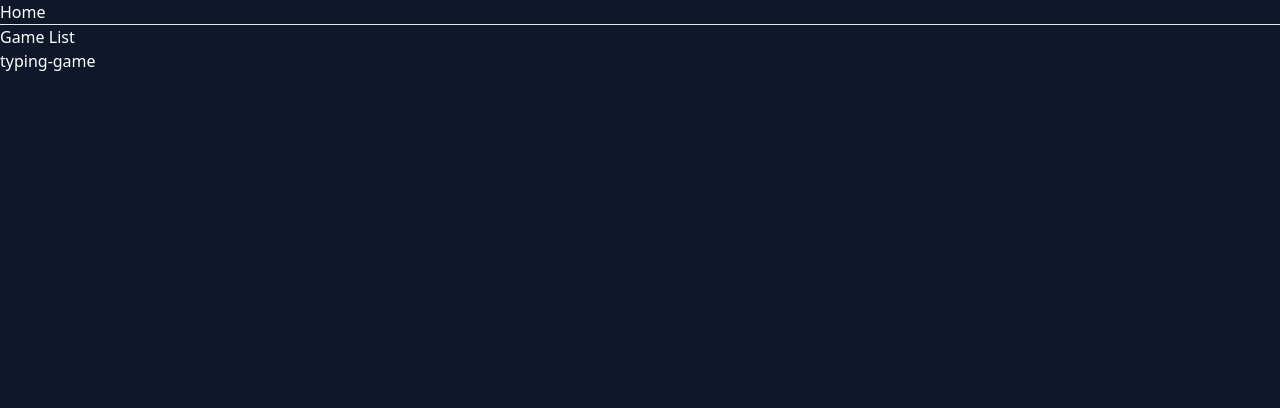
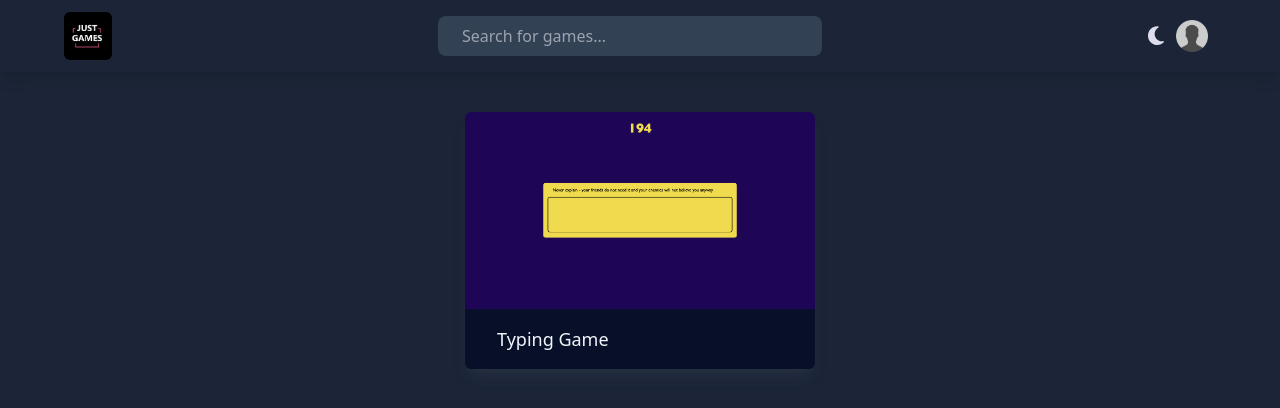
Before and after one commit to iMuhammad3/games-arcade, a React (Vite) app: page / in a window 1280 px wide. Shown: the top 408 px of the page. Built offline with nearby package versions, Linux system fonts and the light colour scheme.

Commit message:
switch to conditional rendering instead of router

```diff
--- a/index.html
+++ b/index.html
@@ -6,8 +6,8 @@
     <link rel="shortcut icon" href="" type="image/x-icon">
     <title>Games Arcade</title>
   </head>
-  <body class="bg-slate-900">
-    <div id="app"></div>
+  <body>
+    <div class="dark:bg-slate-850 min-h-screen" id="app"></div>
     <script type="module" src="/src/index.jsx"></script>
   </body>
 </html>
--- a/src/App.jsx
+++ b/src/App.jsx
@@ -1,26 +1,23 @@
-// import Header from "./components/Header"
-// import Main from './components/Main'
 
-// function App() {
-//   return (
-
-//   )
-// }
-
-// export default App
-
-// App.jsx
-// App.jsx
 import React from 'react';
 import { BrowserRouter as Router, Routes, Route, Link } from 'react-router-dom';
 import HomePage from './pages/HomePage';
 import GamePage from './pages/GamePage';
+import Header from './components/Header'
+import Main from './components/Main';
 
 const App = () => {
   return (
-    <Router>
-      <div className='text-white'>
-        <nav>
+    <>
+      <Header />
+      <Main />
+    </>
+  );
+};
+
+
+export default App;
+{/* <nav>
           <ul>
             <li>
               <Link to="/">Home</Link>
@@ -32,11 +29,5 @@ const App = () => {
 
         <Routes>
           <Route path="/" element={<HomePage />} />
-          <Route path="/game/:gameName" element={<GamePage />} />
-        </Routes>
-      </div>
-    </Router>
-  );
-};
-
-export default App;
+          <Route path="/games/:gameName" element={<GamePage />} />
+        </Routes> */}
--- a/src/components/Game.jsx
+++ b/src/components/Game.jsx
@@ -1,8 +1,8 @@
-function Game(){
+function Game({name, handleClick}){
     return (
-        <div className="rounded-md overflow-hidden shadow-lg dark:shadow-gray-600/20 cursor-pointer hover:-translate-y-1 transition">
+        <div onClick={handleClick} className="rounded-md overflow-hidden shadow-lg dark:shadow-gray-600/20 cursor-pointer hover:-translate-y-1 transition">
             <img className="w-[350px] aspect-video object-cover" src="./src/assets/game-previews/typing-game.png" alt="" />
-            <p className="px-8 py-4 md:text-lg dark:bg-slate-950">Typing Game</p>
+            <p className="px-8 py-4 md:text-lg dark:bg-slate-950">{name}</p>
         </div>
     )
 }
--- a/src/components/Main.jsx
+++ b/src/components/Main.jsx
@@ -1,14 +1,37 @@
+// Main.jsx
+import { useState } from "react";
 import Game from "./Game";
 import SearchInput from "./Input";
 
 function Main() {
+  const [selectedGame, setSelectedGame] = useState(null);
+
+  const handleGameClick = (gameName) => {
+    setSelectedGame(gameName);
+    console.log(selectedGame)
+  };
+
+  const renderGamePage = () => {
+      if (selectedGame) {
+      // Render the game page or component based on the selected game
       return (
-        <main className="py-10 px-16 flex flex-col gap-6">
+        <div>
+          <h2>{selectedGame} Game Page</h2>
+          {/* Add logic to render the specific game component */}
+        </div>
+      );
+    }
+
+    return null;
+  };
+
+  return (
+    <main className="dark:bg-slate-850 dark:text-slate-100 py-10 px-16 flex flex-col gap-6">
       <SearchInput forHeader={false} />
+      {renderGamePage()}
       <ul className="flex justify-center flex-wrap gap-6">
-                <Game />
-                <Game />
-                <Game />
+        <Game name="Typing Game" handleClick={() => handleGameClick("typing-game")} />
+        {/* Add more games with their respective onClick handlers */}
       </ul>
     </main>
   );
--- a/src/pages/HomePage.jsx
+++ b/src/pages/HomePage.jsx
@@ -13,22 +13,18 @@
 
 // HomePage.jsx
 import React from 'react';
+import Main from '../components/Main'
 import { Link } from 'react-router-dom';
+import Header from '../components/Header';
 
 const HomePage = () => {
   const games = ['typing-game']; // Add more games as needed
 
   return (
-    <div>
-      <h2>Game List</h2>
-      <ul>
-        {games.map((game) => (
-          <li key={game}>
-            <Link to={`/game/${game}`}>{game}</Link>
-          </li>
-        ))}
-      </ul>
-    </div>
+    <>
+      <Header />
+      <Main />
+    </>
   );
 };
 
```
Lines whose indentation alone changed are shown as unchanged.
